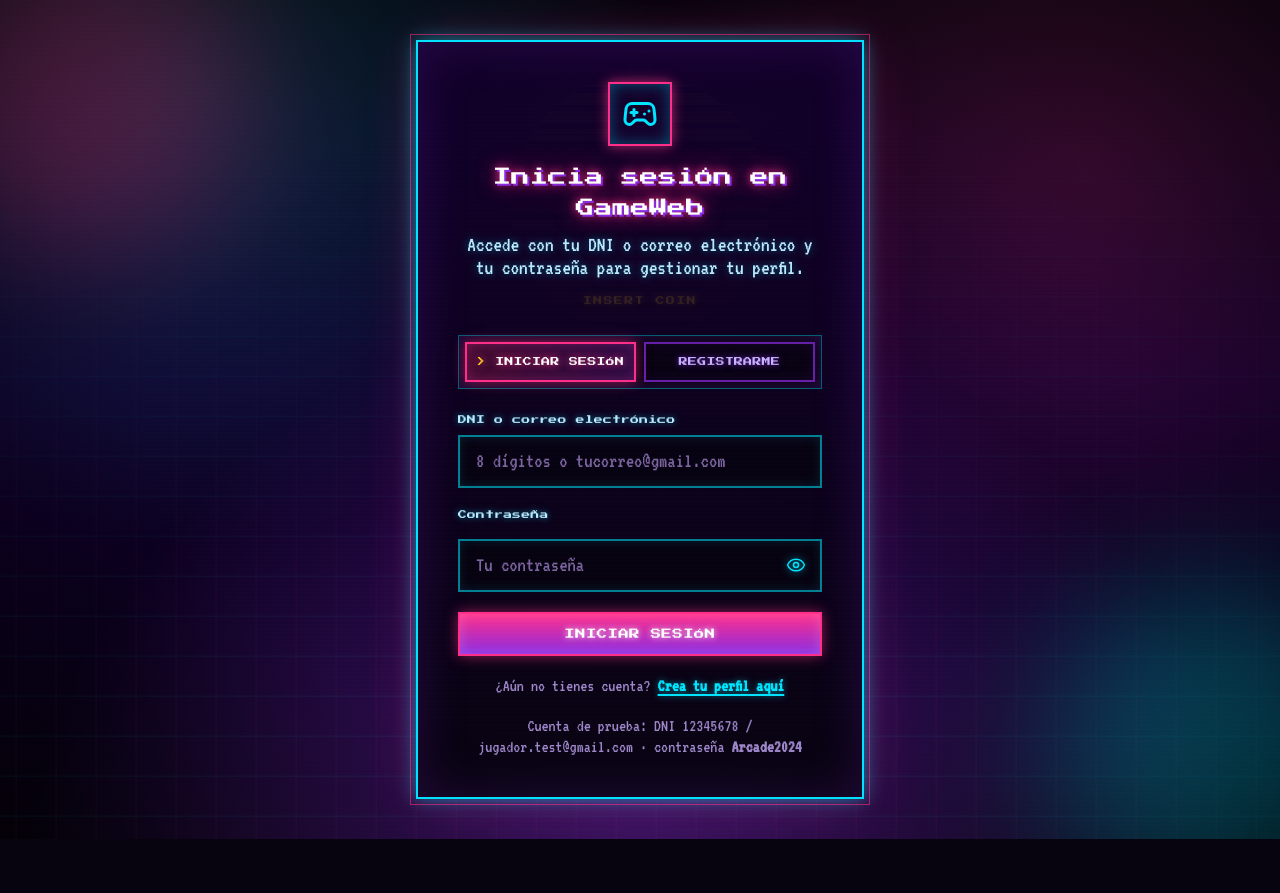
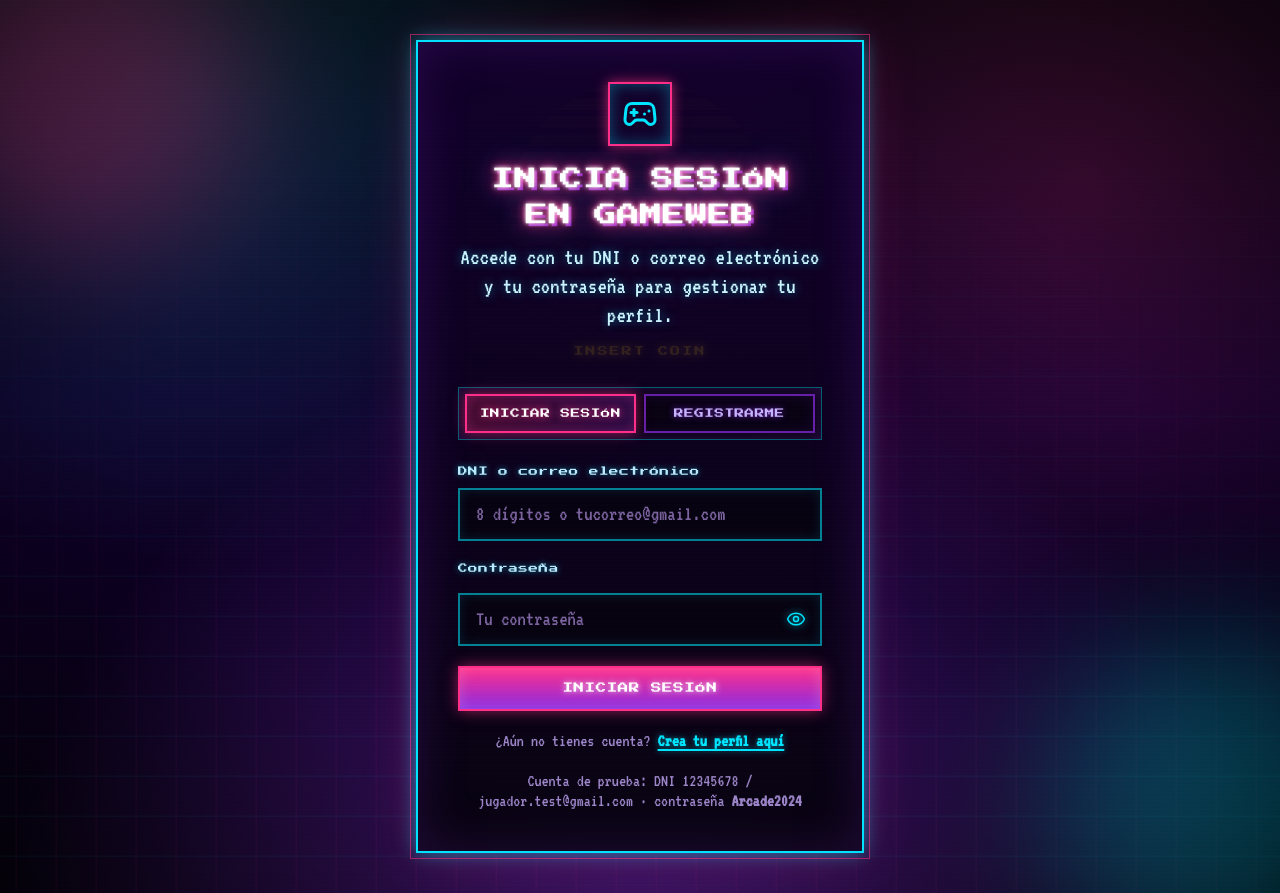
Before and after one commit to ShadowMegan/GameWeb, a React (Vite) app: page / in a window 1280 px wide. Before the commit the page ends 839 px from the top, so only its background shows below. Built offline with nearby package versions, Linux system fonts and the light colour scheme.

Commit message:
feat: "corrigiendo errores y diseño"

```diff
--- a/src/components/catalog.jsx
+++ b/src/components/catalog.jsx
@@ -26,8 +26,7 @@ import GameShell from './games/GameShell.jsx'
 import GameStage from './games/GameStage.jsx'
 
 const searchInputClass = 'arcade-input w-full pl-12 pr-4 py-3'
-const chipBase =
-  'border-2 px-2 py-0.5 font-mono text-[10px] uppercase tracking-widest'
+const chipBase = 'arcade-chip'
 const sortSelectClass =
   'arcade-input px-3 py-1.5 font-mono text-xs uppercase tracking-widest'
 
@@ -86,22 +85,19 @@ function GameCard({ game, highScore, onPlay }) {
 
   return (
     <li
-      className="arcade-card flex flex-col p-4"
-      style={{
-        borderColor: `${game.accent}55`,
-        boxShadow: `0 0 16px ${game.accent}33, inset 0 0 24px rgba(18, 0, 43, 0.6)`,
-      }}
+      className="arcade-card arcade-game-card flex h-full flex-col p-4"
+      style={{ '--game-accent': game.accent }}
     >
       <div className="mb-3 flex items-center justify-between gap-2">
         <span
-          className="inline-flex h-10 w-10 items-center justify-center"
+          className="inline-flex h-12 w-12 shrink-0 items-center justify-center"
           style={{
             border: `2px solid ${game.accent}`,
             background: `${game.accent}1f`,
-            boxShadow: `0 0 10px ${game.accent}66`,
+            boxShadow: `0 0 12px ${game.accent}66`,
           }}
         >
-          <Icon className="h-5 w-5" style={{ color: game.accent }} aria-hidden="true" />
+          <Icon className="h-6 w-6" style={{ color: game.accent }} aria-hidden="true" />
         </span>
         <span
           className={chipBase}
@@ -111,25 +107,21 @@ function GameCard({ game, highScore, onPlay }) {
         </span>
       </div>
 
-      <h3
-        className="mb-1 text-lg leading-snug text-white"
-        style={{ textShadow: `0 0 8px ${game.accent}` }}
-      >
-        {game.name}
-      </h3>
+      <h3 className="arcade-game-title mb-2">{game.name}</h3>
 
       <p className="mb-3 text-sm leading-relaxed text-[#d9c8ff]">
         {game.description}
       </p>
 
       <p className="arcade-meta-label mb-1">Cómo se juega</p>
-      <p className="text-sm leading-relaxed text-[#b9f7ff]">{game.howTo}</p>
+      <p className="mb-4 text-sm leading-relaxed text-[#b9f7ff]">{game.howTo}</p>
 
-      <p className="arcade-meta-label mt-3 flex items-center gap-1.5">
+      <div className="mt-auto flex flex-col gap-3 border-t border-[#8a2be255] pt-3">
+        <p className="arcade-meta-label flex items-center gap-1.5">
           <Trophy
-          className="h-3.5 w-3.5 text-[#ffd319]"
+            className="h-3.5 w-3.5 shrink-0 text-[#ffd319]"
             aria-hidden="true"
-        />{' '}
+          />
           Puntaje máximo:{' '}
           <span className="text-[#ffd319]">{highScore}</span>
         </p>
@@ -138,11 +130,12 @@ function GameCard({ game, highScore, onPlay }) {
           type="button"
           aria-label={`Jugar ${game.name}`}
           onClick={onPlay}
-        className="arcade-btn arcade-btn-secondary arcade-btn-sm mt-4 flex items-center justify-center gap-2"
+          className="arcade-btn arcade-btn-secondary arcade-btn-sm w-full"
         >
           <Gamepad2 className="h-4 w-4" aria-hidden="true" />
           JUGAR
         </button>
+      </div>
     </li>
   )
 }
@@ -396,7 +389,7 @@ function GameCatalog({ user, onEditProfile, onLogout }) {
             @{user.username} · DNI {user.dni}
           </p>
         </div>
-        <div className="ml-auto flex flex-wrap items-center gap-2">
+        <div className="flex flex-wrap items-center gap-2 sm:ml-auto">
           <button
             type="button"
             onClick={() => requestExit('profile')}
@@ -493,7 +486,7 @@ function GameCatalog({ user, onEditProfile, onLogout }) {
                 {option}
               </button>
             ))}
-            <div className="ml-auto flex items-center gap-2">
+            <div className="flex items-center gap-2 sm:ml-auto">
               <label
                 htmlFor="catalog-sort"
                 className="arcade-meta-label flex items-center gap-1.5"
--- a/src/components/games/GameShell.jsx
+++ b/src/components/games/GameShell.jsx
@@ -13,26 +13,28 @@ function GameShell({
 
   return (
     <div className="animate-fade-slide flex flex-col gap-4">
-      <div className="arcade-card flex flex-wrap items-center gap-3 p-4">
+      <div className="arcade-card flex flex-col gap-3 p-4 sm:flex-row sm:flex-wrap sm:items-center">
+        <div className="flex min-w-0 flex-wrap items-center gap-3">
           <button
             type="button"
             onClick={onExit}
-          className="arcade-btn arcade-btn-secondary arcade-btn-sm flex items-center gap-2"
+            className="arcade-btn arcade-btn-secondary arcade-btn-sm"
           >
             <ArrowLeft className="h-4 w-4" aria-hidden="true" /> Volver al catálogo
           </button>
           <div className="min-w-0">
             <p className="arcade-profile-name truncate">{game.name}</p>
             <span
-            className="border-2 px-2 py-0.5 font-mono text-[10px] uppercase tracking-widest"
+              className="arcade-chip mt-1"
               style={{ borderColor: `${game.accent}55`, color: game.accent }}
             >
               {game.category}
             </span>
           </div>
-        <div className="ml-auto flex flex-wrap items-center gap-3">
-          <div className="text-right">
-            <p className="arcade-meta-label flex items-center justify-end gap-1.5">
+        </div>
+        <div className="flex w-full flex-wrap items-center gap-3 sm:ml-auto sm:w-auto">
+          <div className="text-left sm:text-right">
+            <p className="arcade-meta-label flex items-center justify-start gap-1.5 sm:justify-end">
               <Trophy
                 className="h-3.5 w-3.5 text-[#ffd319]"
                 aria-hidden="true"
@@ -58,7 +60,7 @@ function GameShell({
               <p className="arcade-hint text-[#ffd319]">Partida en curso</p>
             )}
           </div>
-          <p className="arcade-coin">INSERT COIN</p>
+          <p className="arcade-coin arcade-coin-inline">INSERT COIN</p>
         </div>
       </div>
       {children}
--- a/src/components/games/NeonTetris.jsx
+++ b/src/components/games/NeonTetris.jsx
@@ -88,10 +88,18 @@ function fits(board, shape, row, col) {
 }
 
 function clearLines(board) {
-  const next = board.filter((row) => row.some((cell) => !cell))
-  const cleared = ROWS - next.length
-  const padded = Array.from({ length: cleared }, () => Array(COLS).fill(null))
-  return { board: [...padded, ...next], cleared }
+  const cleaned = Array.from({ length: ROWS }, () => Array(COLS).fill(null))
+  let writeRow = ROWS - 1
+
+  for (let readRow = ROWS - 1; readRow >= 0; readRow -= 1) {
+    const row = board[readRow]
+    if (row.some((cell) => !cell)) {
+      cleaned[writeRow] = [...row]
+      writeRow -= 1
+    }
+  }
+
+  return { board: cleaned, cleared: writeRow + 1 }
 }
 
 function spawnState(highScore) {
@@ -394,13 +402,9 @@ function NeonTetris({ onScore, onStateChange }) {
           >
             {buildDisplayBoard(game)
               .flat()
-              .map((cell, index) => {
-                const row = Math.floor(index / COLS)
-                const isFlashing = game.flashRows.includes(row)
-                return (
+              .map((cell, index) => (
                 <div
                   key={index}
-                    className={isFlashing ? 'arcade-line-flash' : ''}
                   style={{
                     border: '1px solid rgba(138, 43, 226, 0.28)',
                     background: cell ? COLORS[cell] : 'rgba(7, 3, 15, 0.72)',
@@ -409,9 +413,21 @@ function NeonTetris({ onScore, onStateChange }) {
                       : undefined,
                   }}
                 />
-                )
-              })}
+              ))}
           </div>
+
+          {game.flashRows.map((row) => (
+            <span
+              key={`flash-${row}`}
+              className="arcade-line-flash pointer-events-none absolute left-0 right-0 z-[1]"
+              style={{
+                top: `${(row * 100) / ROWS}%`,
+                height: `${100 / ROWS}%`,
+                background: `${ACCENT}55`,
+              }}
+              aria-hidden="true"
+            />
+          ))}
 
           {(status === 'idle' || status === 'over') && (
             <div className="absolute inset-0 z-10 flex flex-col items-center justify-center gap-3 bg-[#07030fe6] p-4 text-center">
--- a/src/index.css
+++ b/src/index.css
@@ -55,6 +55,8 @@ body {
   background: #07030f;
   color: #f4e9ff;
   font-family: var(--font-pixel-body);
+  -webkit-font-smoothing: antialiased;
+  text-rendering: optimizeLegibility;
 }
 
 ::selection {
@@ -189,32 +191,43 @@ body {
 
 .arcade-title {
   font-family: var(--font-pixel);
-  font-size: clamp(0.85rem, 2.3vw, 1.15rem);
-  line-height: 1.7;
+  font-size: clamp(0.95rem, 2.4vw, 1.4rem);
+  line-height: 1.6;
+  letter-spacing: 0.02em;
   color: #ffffff;
+  text-transform: uppercase;
   text-shadow:
-    2px 2px 0 #8a2be2,
-    0 0 8px #ff2e88,
-    0 0 22px rgba(255, 46, 136, 0.8);
+    0 0 4px #ffffff,
+    0 0 10px var(--color-arcade-pink),
+    0 0 24px rgba(255, 46, 136, 0.85),
+    0 0 42px rgba(0, 229, 255, 0.45),
+    3px 3px 0 var(--color-arcade-purple);
 }
 
 .arcade-subtitle {
-  margin-top: 0.5rem;
+  margin-top: 0.65rem;
   font-family: var(--font-pixel-body);
-  font-size: 1.35rem;
-  line-height: 1.1;
-  color: #b9eaff;
-  text-shadow: 0 0 8px rgba(0, 229, 255, 0.45);
+  font-size: clamp(1.15rem, 1.8vw, 1.45rem);
+  line-height: 1.25;
+  color: #c9f3ff;
+  letter-spacing: 0.01em;
+  text-shadow: 0 0 10px rgba(0, 229, 255, 0.5);
 }
 
 .arcade-coin {
   margin-top: 0.85rem;
   font-family: var(--font-pixel);
-  font-size: 0.55rem;
-  letter-spacing: 0.18em;
+  font-size: 0.62rem;
+  letter-spacing: 0.22em;
   color: var(--color-arcade-yellow);
-  text-shadow: 0 0 8px var(--color-arcade-yellow);
+  text-shadow:
+    0 0 8px var(--color-arcade-yellow),
+    0 0 18px rgba(255, 211, 25, 0.55);
   animation: arcade-blink 1.1s steps(2, start) infinite;
+}
+
+.arcade-coin-inline {
+  margin-top: 0;
 }
 
 /* Menú de pestañas */
@@ -230,21 +243,27 @@ body {
 }
 
 .arcade-tab {
-  padding: 0.7rem 0.5rem;
+  display: inline-flex;
+  min-height: 2.3rem;
+  align-items: center;
+  justify-content: center;
+  padding: 0.65rem 0.7rem;
   border: 2px solid rgba(138, 43, 226, 0.7);
   border-radius: 0;
   background: transparent;
   color: #c7b3ff;
   font-family: var(--font-pixel);
-  font-size: 0.56rem;
+  font-size: 0.6rem;
   line-height: 1.5;
   text-transform: uppercase;
-  letter-spacing: 0.03em;
+  letter-spacing: 0.05em;
+  white-space: nowrap;
   text-shadow: 0 0 6px rgba(138, 43, 226, 0.8);
   transition:
     border-color 0.15s,
     color 0.15s,
-    box-shadow 0.15s;
+    box-shadow 0.15s,
+    background 0.15s;
   cursor: pointer;
 }
 
@@ -264,33 +283,34 @@ body {
     inset 0 0 14px rgba(255, 46, 136, 0.25);
 }
 
-.arcade-tab-active::before {
-  content: '> ';
-  color: var(--color-arcade-yellow);
-}
-
 /* Botones de arcade */
 .arcade-btn {
+  display: inline-flex;
+  min-height: 2.6rem;
+  align-items: center;
+  justify-content: center;
+  gap: 0.5rem;
   border: 2px solid var(--color-arcade-pink);
   border-radius: 0;
   color: #ffffff;
   font-family: var(--font-pixel);
-  font-size: 0.65rem;
+  font-size: 0.66rem;
   line-height: 1.6;
   text-transform: uppercase;
-  letter-spacing: 0.04em;
+  letter-spacing: 0.05em;
   text-shadow: 0 0 6px rgba(255, 255, 255, 0.8);
   box-shadow:
     0 0 14px rgba(255, 46, 136, 0.55),
     inset 0 0 14px rgba(255, 255, 255, 0.18);
   transition:
     filter 0.15s,
-    transform 0.08s,
+    transform 0.15s,
     box-shadow 0.15s;
   cursor: pointer;
 }
 
 .arcade-btn:hover:not(:disabled) {
+  transform: translateY(-1px);
   filter: brightness(1.15);
   box-shadow:
     0 0 22px rgba(255, 46, 136, 0.8),
@@ -299,6 +319,12 @@ body {
 
 .arcade-btn:active:not(:disabled) {
   transform: translateY(2px);
+}
+
+.arcade-btn:focus-visible,
+.arcade-tab:focus-visible {
+  outline: 2px solid var(--color-arcade-yellow);
+  outline-offset: 3px;
 }
 
 .arcade-btn:disabled {
@@ -326,8 +352,9 @@ body {
 }
 
 .arcade-btn-sm {
-  padding: 0.45rem 0.75rem;
-  font-size: 0.52rem;
+  min-height: 2.15rem;
+  padding: 0.45rem 0.8rem;
+  font-size: 0.56rem;
 }
 
 /* Formularios */
@@ -379,9 +406,9 @@ body {
 
 .arcade-label {
   font-family: var(--font-pixel);
-  font-size: 0.55rem;
+  font-size: 0.6rem;
   line-height: 1.65;
-  letter-spacing: 0.03em;
+  letter-spacing: 0.05em;
   color: #b9eaff;
   text-shadow: 0 0 6px rgba(0, 229, 255, 0.55);
 }
@@ -480,6 +507,86 @@ body {
     inset 0 0 26px rgba(138, 43, 226, 0.2);
 }
 
+.arcade-game-card {
+  position: relative;
+  isolation: isolate;
+  border-color: color-mix(
+    in srgb,
+    var(--game-accent, var(--color-arcade-cyan)) 55%,
+    transparent
+  );
+  box-shadow:
+    0 0 18px
+      color-mix(
+        in srgb,
+        var(--game-accent, var(--color-arcade-cyan)) 22%,
+        transparent
+      ),
+    inset 0 0 28px rgba(18, 0, 43, 0.7);
+  transition:
+    transform 0.2s ease,
+    border-color 0.2s ease,
+    box-shadow 0.2s ease;
+}
+
+.arcade-game-card::before {
+  content: '';
+  position: absolute;
+  inset: 0 0 auto;
+  height: 3px;
+  background: linear-gradient(
+    90deg,
+    transparent,
+    var(--game-accent, var(--color-arcade-cyan)),
+    transparent
+  );
+  opacity: 0.9;
+}
+
+.arcade-game-card:hover {
+  transform: translateY(-4px);
+  border-color: var(--game-accent, var(--color-arcade-cyan));
+  box-shadow:
+    0 0 28px
+      color-mix(
+        in srgb,
+        var(--game-accent, var(--color-arcade-cyan)) 45%,
+        transparent
+      ),
+    0 14px 34px rgba(0, 0, 0, 0.45),
+    inset 0 0 34px rgba(18, 0, 43, 0.8);
+}
+
+.arcade-game-card:focus-within {
+  border-color: var(--color-arcade-yellow);
+}
+
+.arcade-game-title {
+  font-family: var(--font-pixel);
+  font-size: clamp(0.78rem, 1vw + 0.55rem, 0.95rem);
+  line-height: 1.55;
+  letter-spacing: 0.01em;
+  color: #ffffff;
+  text-transform: uppercase;
+  text-shadow:
+    0 0 6px var(--game-accent, var(--color-arcade-cyan)),
+    2px 2px 0 rgba(138, 43, 226, 0.9);
+}
+
+.arcade-chip {
+  display: inline-flex;
+  align-items: center;
+  justify-content: center;
+  border: 2px solid;
+  padding: 0.25rem 0.55rem;
+  font-family: var(--font-pixel);
+  font-size: 0.52rem;
+  line-height: 1.4;
+  letter-spacing: 0.06em;
+  text-transform: uppercase;
+  white-space: nowrap;
+}
+
 .arcade-subcard {
   border: 1px solid rgba(255, 46, 136, 0.35);
   border-radius: 0;
@@ -510,9 +617,10 @@ body {
 
 .arcade-meta-label {
   font-family: var(--font-pixel);
-  font-size: 0.5rem;
+  font-size: 0.55rem;
   line-height: 1.6;
   text-transform: uppercase;
+  letter-spacing: 0.05em;
   color: var(--color-arcade-cyan);
   text-shadow: 0 0 6px rgba(0, 229, 255, 0.55);
 }
--- a/src/page/login.jsx
+++ b/src/page/login.jsx
@@ -1107,7 +1107,7 @@ function LoginPage() {
                 <button
                   type="button"
                   onClick={handleLogout}
-                  className="arcade-btn arcade-btn-secondary arcade-btn-sm ml-auto"
+                  className="arcade-btn arcade-btn-secondary arcade-btn-sm sm:ml-auto"
                 >
                   Cerrar sesión
                 </button>
```
Lines whose indentation alone changed are shown as unchanged.
